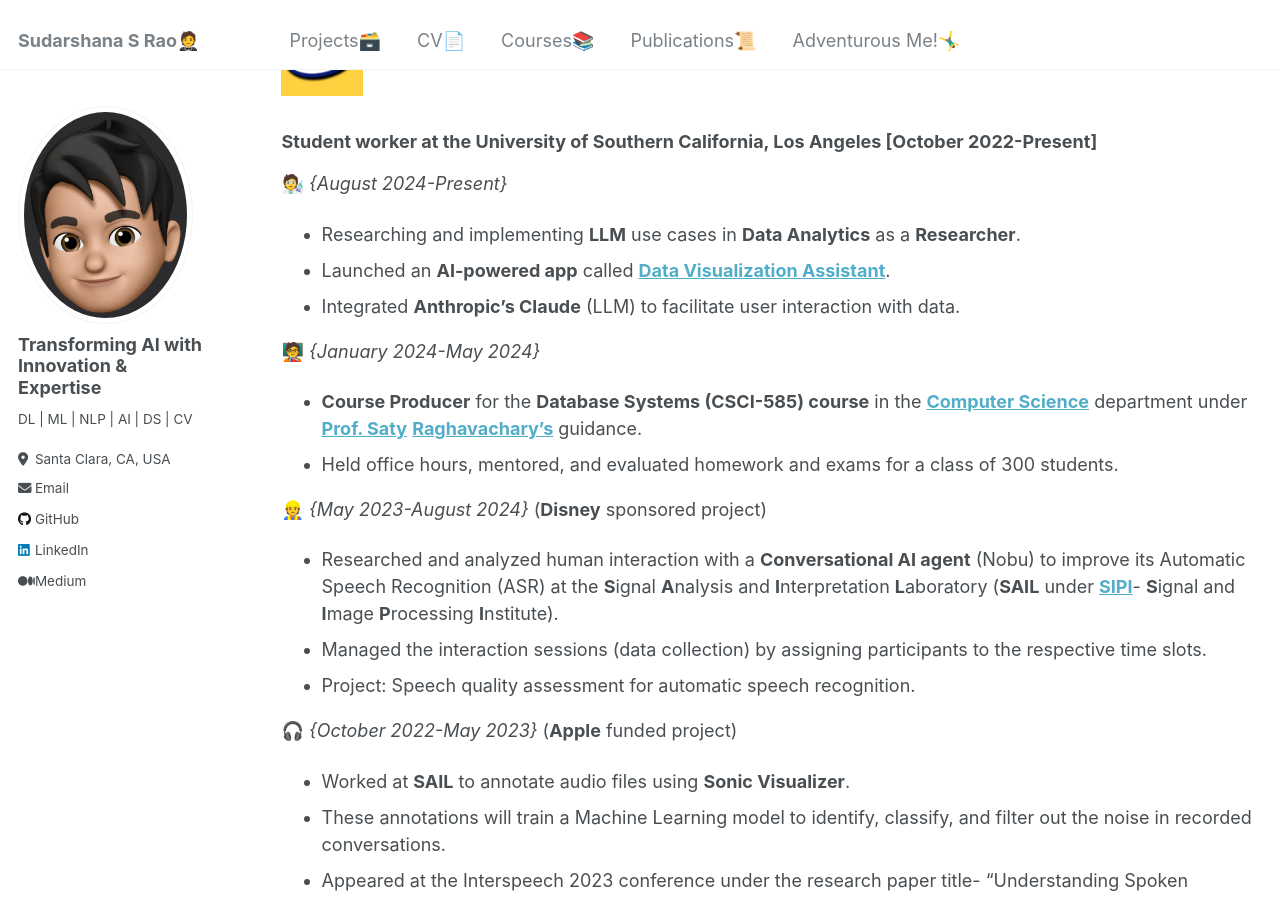
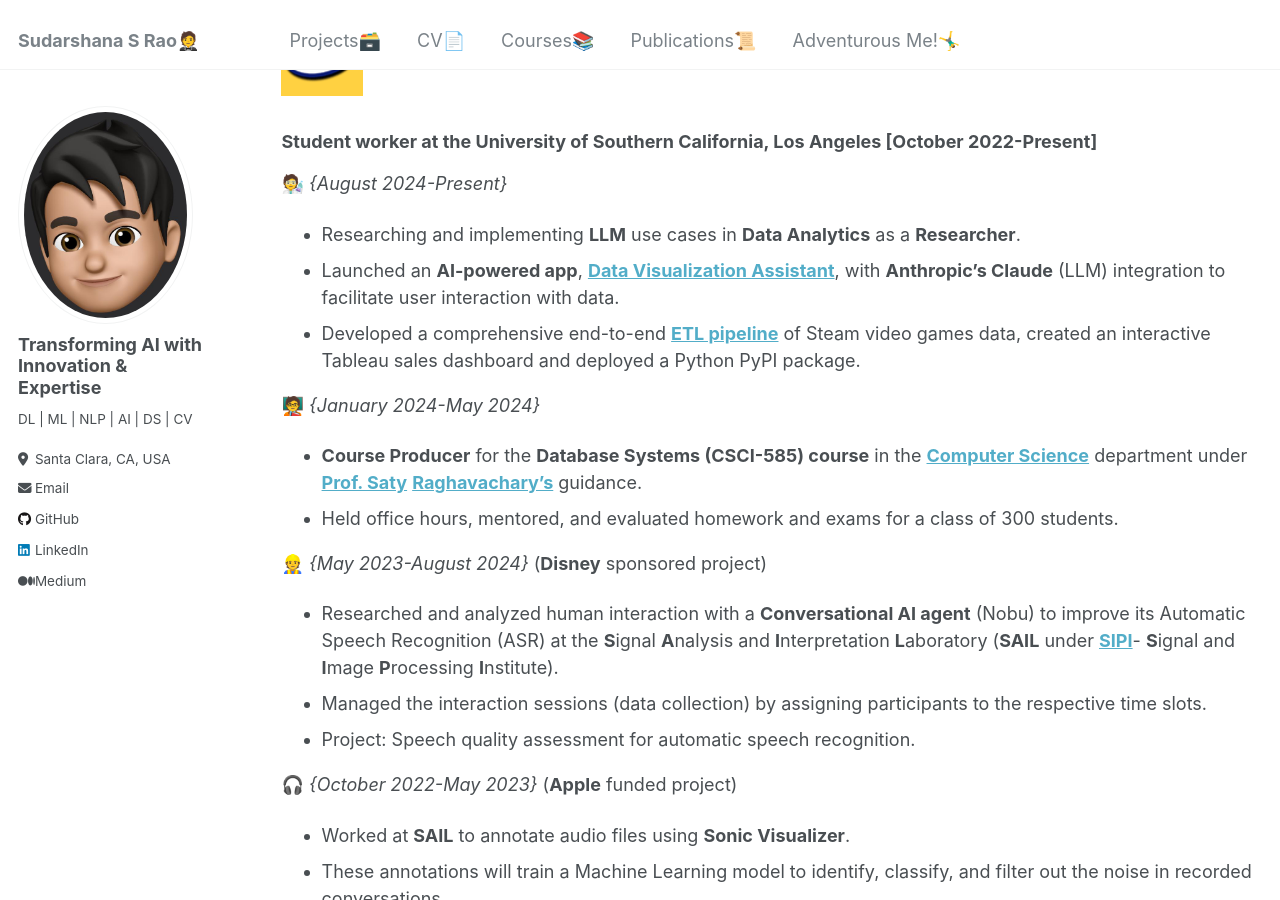
Before and after one commit to SudarshanaSRao/SudarshanaSRao.github.io, a Jekyll site: the page built from _pages/cv.md, in a window 1280 px wide and 900 px high, scrolled down 1414 px. Built offline with Jekyll 4.4.1, drawn with Linux system fonts in a browser that asks for light colours.

Commit message:
Update cv.md

```diff
--- a/_pages/cv.md
+++ b/_pages/cv.md
@@ -346,8 +346,8 @@ Work Experience
 ### Student worker at the University of Southern California, Los Angeles [October 2022-Present]
 🧑‍🔬 _{August 2024-Present}_
 * Researching and implementing **LLM** use cases in **Data Analytics** as a **Researcher**.
-* Launched an **AI-powered app** called [**Data Visualization Assistant**](https://sudarshanasrao.github.io/portfolio/portfolio-1/).
-* Integrated **Anthropic’s Claude** (LLM) to facilitate user interaction with data.
+* Launched an **AI-powered app**, [**Data Visualization Assistant**](https://sudarshanasrao.github.io/portfolio/portfolio-1/), with **Anthropic’s Claude** (LLM) integration to facilitate user interaction with data.
+* Developed a comprehensive end-to-end [**ETL pipeline**](https://sudarshanasrao.github.io/portfolio/portfolio-0/) of Steam video games data, created an interactive Tableau sales dashboard and deployed a Python PyPI package.
 
 🧑‍🏫 _{January 2024-May 2024}_
 * **Course Producer** for the **Database Systems (CSCI-585) course** in the [**Computer Science**](https://www.cs.usc.edu/){:target="_blank"} department under [**Prof. Saty**](https://www.linkedin.com/in/satychary/){:target="_blank"} [**Raghavachary's**](https://viterbi.usc.edu/directory/faculty/Raghavachary/Saty){:target="_blank"} guidance.
```
